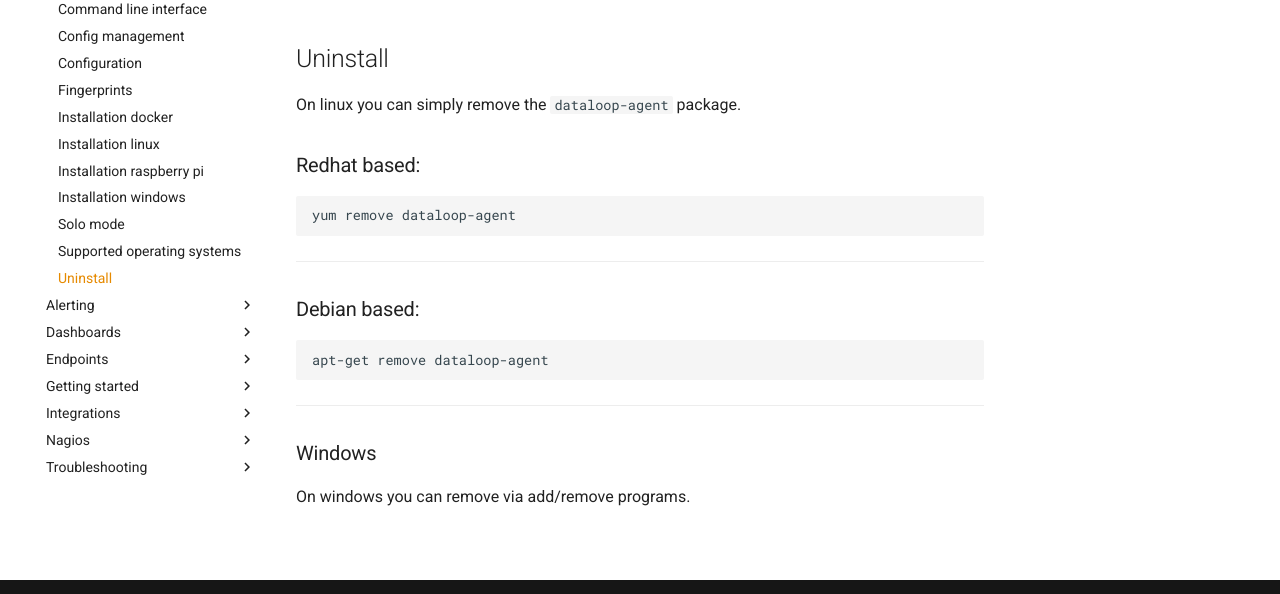
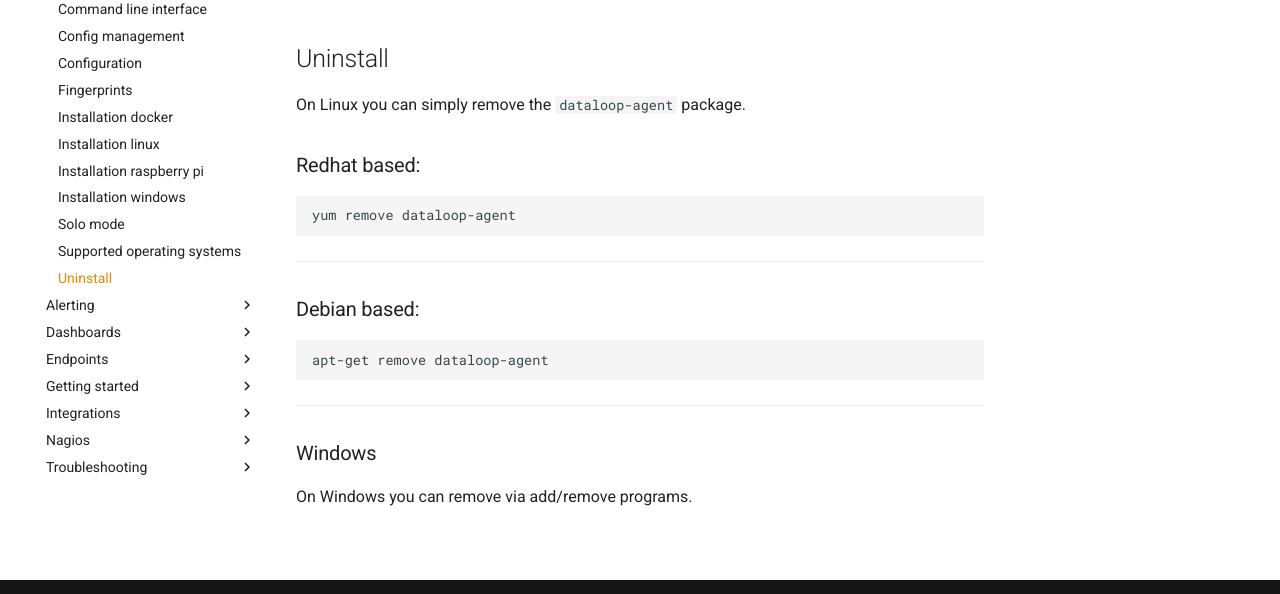
Before and after one commit to dataloop/dataloop-support, an MkDocs documentation site: the page built from docs/agent/uninstall.md, in a window 1280 px wide. Shown: the part 255-849 px from the top of the page. Built offline with MkDocs 1.6.1 and Material for MkDocs 9.7.7, drawn with Linux system fonts in a browser that asks for light colours; comment, search, counter and statistics services are not loaded.

Commit message:
fixed capitalization

```diff
--- a/docs/agent/uninstall.md
+++ b/docs/agent/uninstall.md
@@ -3,7 +3,7 @@ _**PLEASE NOTE:** We have recently rebranded and changed our name from Dataloop.
 ## Uninstall
 
 
-On linux you can simply remove the `dataloop-agent` package.
+On Linux you can simply remove the `dataloop-agent` package.
 
 ### Redhat based:
 
@@ -22,4 +22,4 @@ apt-get remove dataloop-agent
 
 ### Windows
 
-On windows you can remove via add/remove programs.
+On Windows you can remove via add/remove programs.
```
